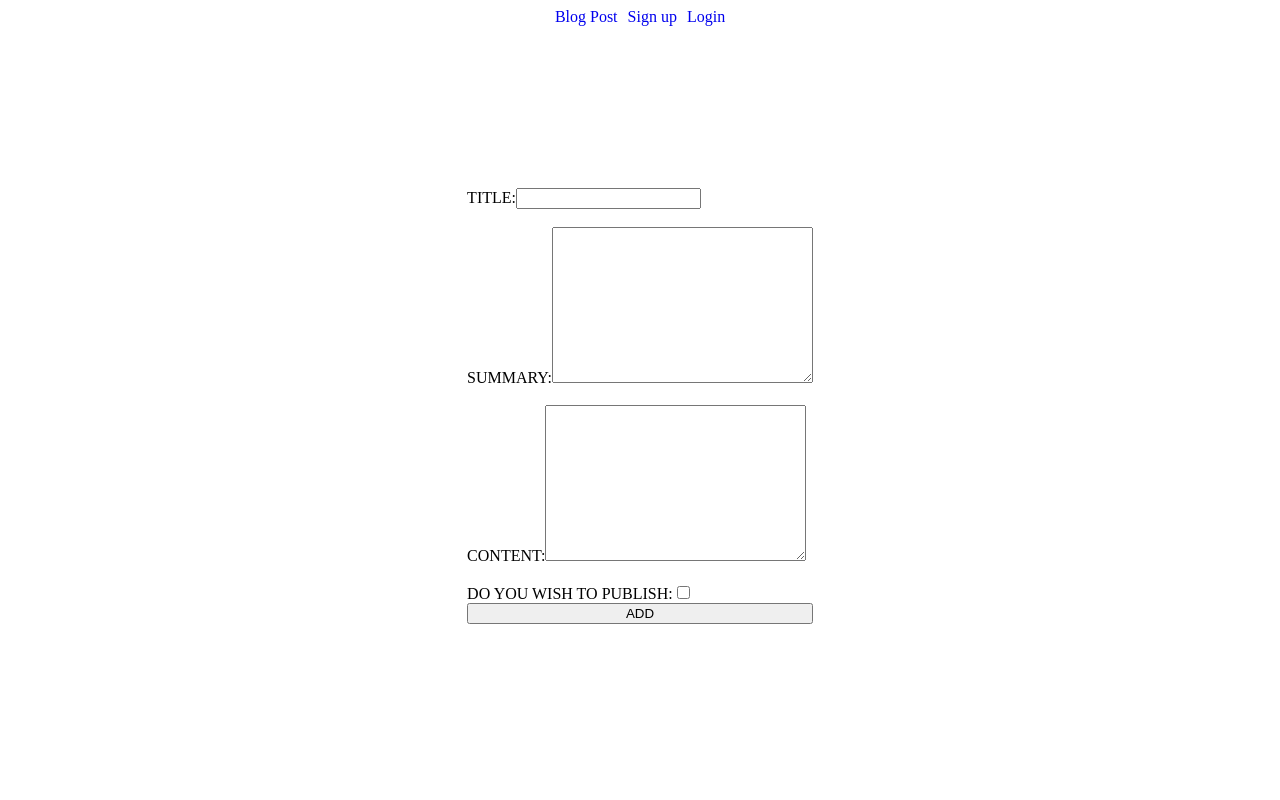
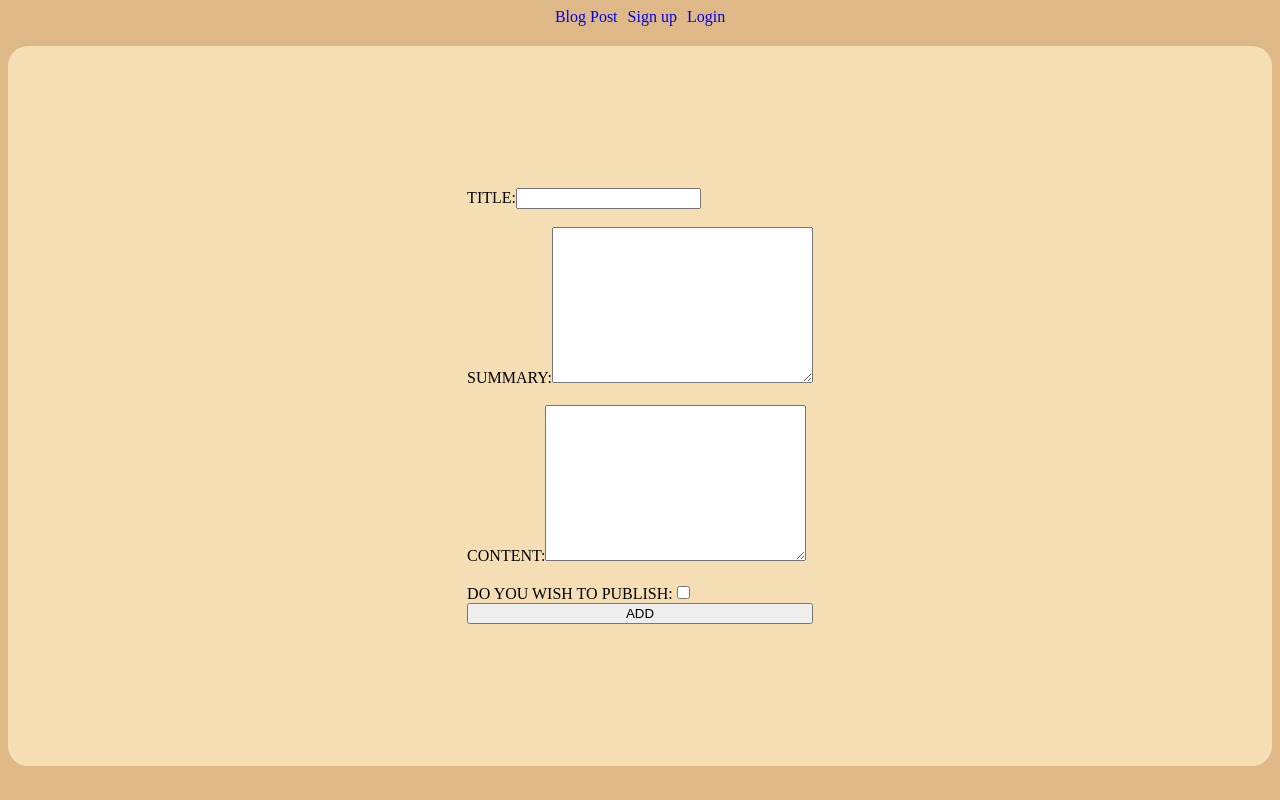
Before and after one commit to Striker1101/blog-dashboard, a React (Create React App) app: page /add-post in a window 1280 px wide. Built offline with nearby package versions, Linux system fonts and the light colour scheme; no server answers.

Commit message:
added styling

```diff
--- a/package.json
+++ b/package.json
@@ -8,6 +8,7 @@
     "@testing-library/user-event": "^13.5.0",
     "react": "^18.2.0",
     "react-dom": "^18.2.0",
+    "react-helmet": "^6.1.0",
     "react-router-dom": "^6.8.0",
     "react-scripts": "5.0.1",
     "web-vitals": "^2.1.4"
--- a/src/AddPost.jsx
+++ b/src/AddPost.jsx
@@ -2,7 +2,7 @@ import React,{useRef, useEffect, useState} from 'react'
 import { useNavigate } from 'react-router-dom'
 import { fetchGetAuth } from './post'
 import postAuth from './post'
-import { cleanup } from '@testing-library/react';
+import {Helmet} from 'react-helmet'
 export default function AddPost({index, setIndex}) {
     const form = useRef();
     const [post,  setPost] = useState(undefined)
@@ -62,8 +62,13 @@ export default function AddPost({index, setIndex}) {
         display:'flex',
         alignItems:'center',
         justifyContent:'center',
-        height:'90vh'
+        height:'90vh',
+        backgroundColor:'wheat',
+        borderRadius:'20px'
     }}>
+  {    /*<Helmet>
+         <script src={`https://cdn.tiny.cloud/1/${REACT_TINY_API}/tinymce/6/tinymce.min.js`} referrerpolicy="origin"></script>
+  </Helmet> */}
         <form
         onSubmit={(e)=>{e.preventDefault(); add_update()}}
         ref={form} action="#" method="post"
@@ -92,3 +97,19 @@ export default function AddPost({index, setIndex}) {
     </div>
   )
 }
+
+ //       <Helmet>
+  //          <script>
+  //   tinymce.init({
+  //     selector: 'textarea',
+  //     plugins: 'anchor autolink charmap codesample emoticons image link lists media searchreplace table visualblocks wordcount checklist mediaembed casechange export formatpainter pageembed linkchecker a11ychecker tinymcespellchecker permanentpen powerpaste advtable advcode editimage tinycomments tableofcontents footnotes mergetags autocorrect typography inlinecss',
+  //     toolbar: 'undo redo | blocks fontfamily fontsize | bold italic underline strikethrough | link image media table mergetags | addcomment showcomments | spellcheckdialog a11ycheck typography | align lineheight | checklist numlist bullist indent outdent | emoticons charmap | removeformat',
+  //     tinycomments_mode: 'embedded',
+  //     tinycomments_author: 'Author name',
+  //     mergetags_list: [
+  //       { value: 'First.Name', title: 'First Name' },
+  //       { value: 'Email', title: 'Email' },
+  //     ]
+  //   });
+  // </script>
+  //       </Helmet>
--- a/src/App.css
+++ b/src/App.css
@@ -1,3 +1,6 @@
+body{
+  background-color: burlywood;
+}
 .option{
   border: 2px solid black;
   height: 3px;
--- a/src/Homepage.js
+++ b/src/Homepage.js
@@ -35,7 +35,11 @@ export default function Index({setIndex}) {
     });
   }
   return (
-    <div style={{ display: "flex", justifyContent: "center" }}>
+    <div style={{
+      display: "flex",
+       justifyContent: "center" ,
+
+       }}>
       <div>
         {posts.length ? (
           <>
```
Also changed, not shown: 2 other files (tests, documents, lock files or other folders).
